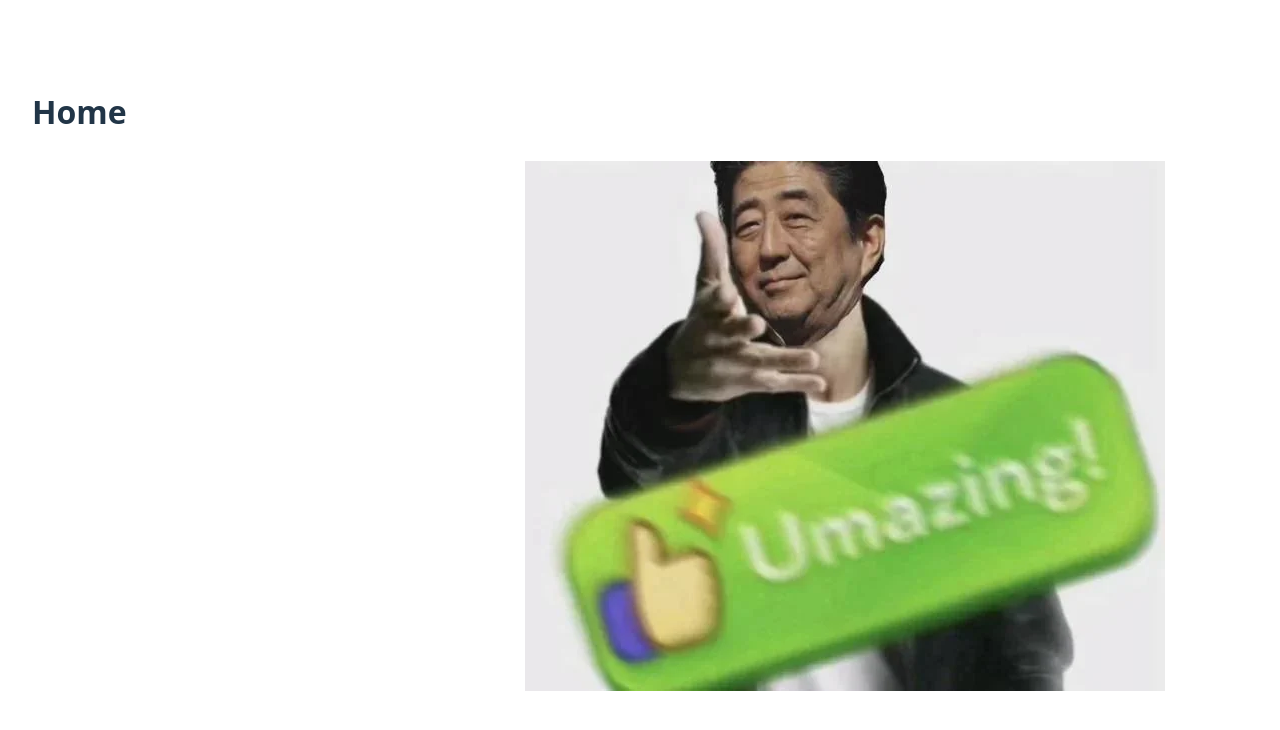
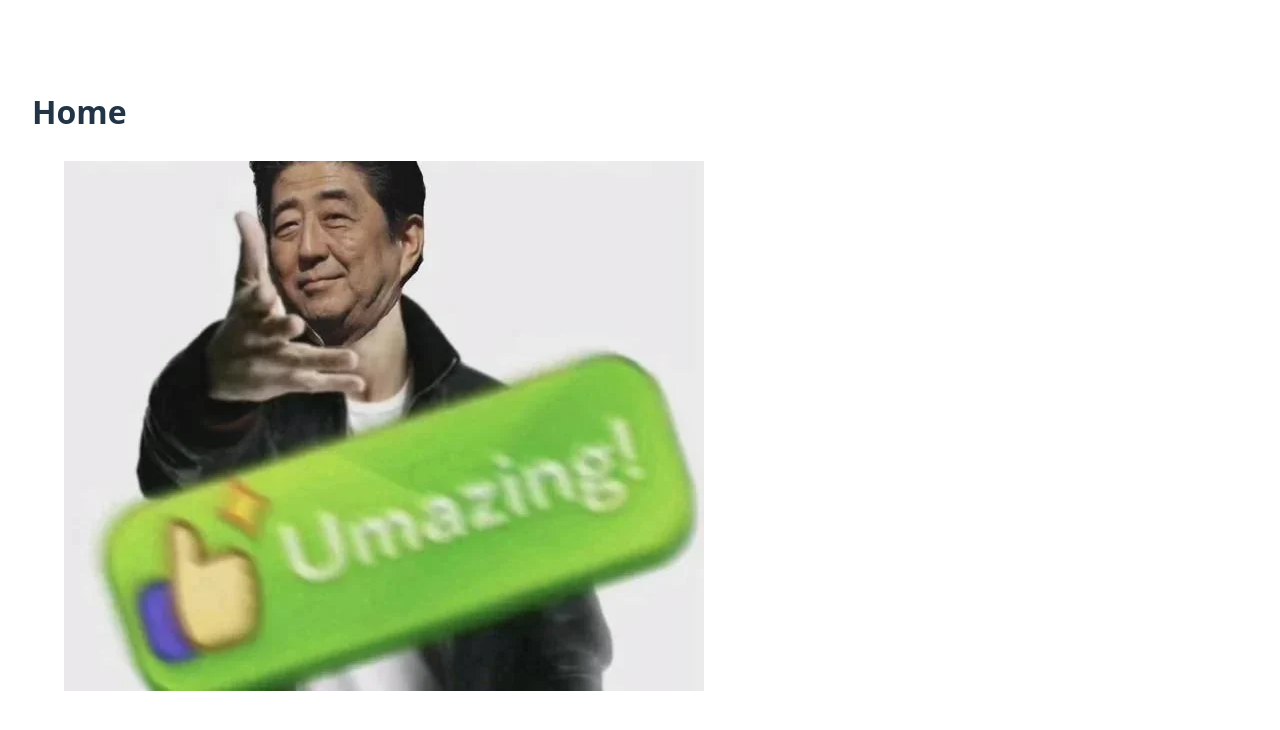
Before and after one commit to loopsc/shopping-cart, a React (Vite) app: page /home in a window 1280 px wide. Shown: the top 730 px of the page. Built offline with nearby package versions, Linux system fonts and the light colour scheme.

Commit message:
fix: Issue with css scope and applying globally

```diff
--- a/src/components/Home/Home.css
+++ b/src/components/Home/Home.css
@@ -1,3 +1,3 @@
-section {
+.home-section {
     padding: 2rem;
 }
--- a/src/components/Home/Home.jsx
+++ b/src/components/Home/Home.jsx
@@ -1,11 +1,11 @@
 import abe from "../../assets/back-home-to-mama-ramonu-translated-saku39sann-mejiro-v0-hdsh3cq3m5yf1.jpg";
-import './Home.css'
+import "./Home.css";
 
 const Home = () => {
     return (
         <div>
             <h1>Home</h1>
-            <section>
+            <section className="home-section">
                 <img src={abe} alt="Umazing" />
             </section>
         </div>
--- a/src/components/Shop/Shop.css
+++ b/src/components/Shop/Shop.css
@@ -1,6 +1,7 @@
-section {
+.shop-section {
     display: grid;
     grid-template-columns: repeat(auto-fit, clamp(200px, 20%, 350px));
     gap: 1rem;
     justify-content: center;
+    padding: 2rem;
 }
--- a/src/components/Shop/Shop.jsx
+++ b/src/components/Shop/Shop.jsx
@@ -61,7 +61,7 @@
         shopItems && (
             <div>
                 <h1>Shop</h1>
-                <section className="shop-grid">
+                <section className="shop-section">
                     {shopItems.map((product) => (
                         <ProductCard key={product.id} product={product} />
                     ))}
```
